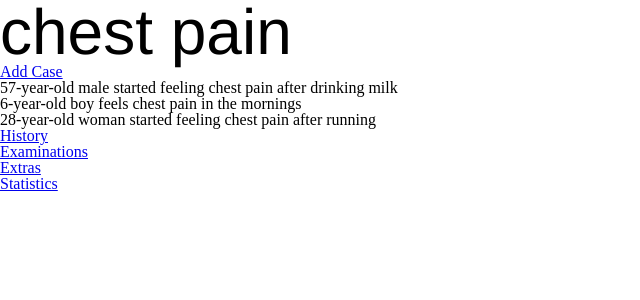
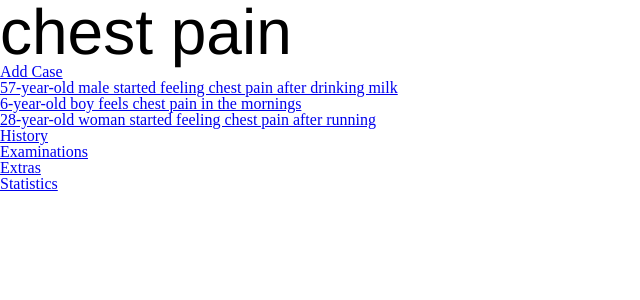
Before and after one commit to fac-14/OSCEBossKey, a React (Vite) app: page /history/chest-pain in a window 1280 px wide. Shown: the top 300 px of the page, without its empty margins (0-640 px from the left). Built offline with nearby package versions, Linux system fonts and the light colour scheme; a web font is replaced by a local one.

Commit message:
add links to station cases to render revision page, Relates #88

```diff
--- a/src/components/HistoryStationCases.js
+++ b/src/components/HistoryStationCases.js
@@ -1,5 +1,6 @@
 import React from "react";
 import { withRouter } from "react-router";
+import { Link } from "react-router-dom";
 import PropTypes from "prop-types";
 
 import dummyData from "../dummy-data.json";
@@ -16,7 +17,12 @@ class HistoryStationCases extends React.Component {
 
   render() {
     const caseElements = this.state.cases.map((element, index) => (
-      <div key={index}>{element.caseTitle}</div>
+      <Link
+        key={index}
+        to={`/history/${this.state.station}/case/${element.caseTitle}`}
+      >
+        <div key={index}>{element.caseTitle}</div>
+      </Link>
     ));
     return (
       <React.Fragment>
```
